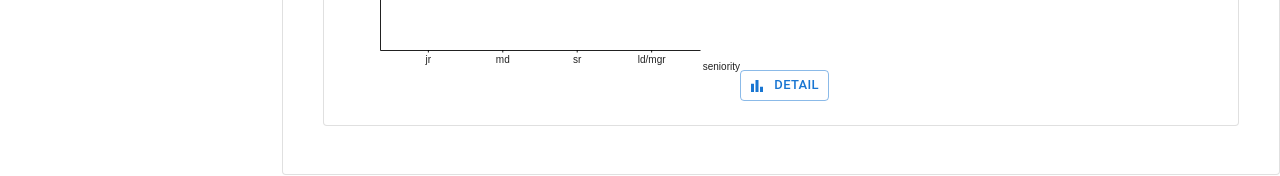
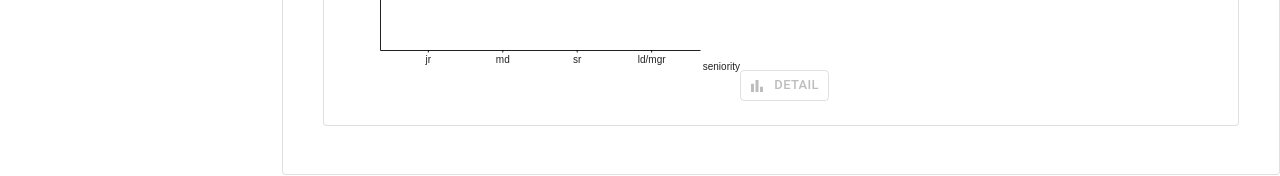
Before and after one commit to zacktcheng/remotive-jobs-visualization, a React (Create React App) app: page / in a window 1280 px wide. Both pictures are taken after a click on the tab "STACKED BAR CHART". Shown: the part 505-681 px from the top of the page. Built offline with nearby package versions, Linux system fonts and the light colour scheme.

Commit message:
fix default chart display

```diff
--- a/src/component/base/DraggableDialog.jsx
+++ b/src/component/base/DraggableDialog.jsx
@@ -14,7 +14,7 @@ const PaperComponent = (props) => {
   );
 }
 
-const DraggableDialog = ({ title, icon, children }) => {
+const DraggableDialog = ({ title, icon, openable, children }) => {
 
   const [open, setOpen] = React.useState(false);
   const handleClick = () => setOpen(true);
@@ -22,7 +22,7 @@ const DraggableDialog = ({ title, icon, children }) => {
 
   return (
     <>
-      <Button variant="outlined" size="small" onClick={handleClick} startIcon={icon}>{title}</Button>
+      <Button variant="outlined" size="small" onClick={handleClick} startIcon={icon} disabled={!openable}>{title}</Button>
       <Dialog
       open={open}
       onClose={handleClose}
--- a/src/component/chartSvg/BarChartSvg.jsx
+++ b/src/component/chartSvg/BarChartSvg.jsx
@@ -19,7 +19,8 @@ const appendBars = (xScale, yScale, height, margin, data, key, value, selection)
 const BarChartSvg = ({ data, dimension }) => {
   const ref = React.useRef();
   const attrs = Object.keys(data[0]), key = attrs[0], value = attrs[1];
-  const domain = { x: data.map(elem => elem[key]), y: [0, data.map(elem => elem[value]).sort((a, b) => b - a)[0]] };
+  const domain = { x: data.map(elem => elem[key]), y: [0, Math.max(...(data.map(elem => elem[value])))] };
+  if (domain.y[1] === 0) domain.y[1] = 1e+2;
   const text = { x: key, y: value };
   const { padding, margin, length } = getPaddingMarginLength(dimension);
 
--- a/src/component/chartSvg/LineChartSvg.jsx
+++ b/src/component/chartSvg/LineChartSvg.jsx
@@ -20,7 +20,8 @@ const appendLines = (xScale, yScale, margin, data, key, value, selection) => {
 const LineChartSvg = ({ data, dimension }) => {
   const ref = React.useRef();
   const attrs = Object.keys(data[0]), key = attrs[0], value = attrs[1];
-  const domain = { x: data.map(elem => elem[key]), y: [0, data.map(elem => elem[value]).sort((a, b) => b - a)[0]] };
+  const domain = { x: data.map(elem => elem[key]), y: [0, Math.max(...(data.map(elem => elem[value])))] };
+  if (domain.y[1] === 0) domain.y[1] = 1e+2;
   const text = { x: key, y: value };
   const { margin, length } = getPaddingMarginLength(dimension);
 
--- a/src/component/chartSvg/StackedBarChartSvg.jsx
+++ b/src/component/chartSvg/StackedBarChartSvg.jsx
@@ -40,7 +40,7 @@ const StackedBarChartSvg = ({ data, dimension }) => {
   const ref = React.useRef();
   const key = Object.keys(data[0])[0];
   const domain = { x: data.map(elem => elem[key]), y: [0, getYDomain(data, key)] };
-  const text = { x: key, y: 'value' };
+  const text = { x: key, y: 'frequency' };
   const { padding, margin, length } = getPaddingMarginLength(dimension);
 
   React.useEffect(() => {
--- a/src/component/compound/BarChart.jsx
+++ b/src/component/compound/BarChart.jsx
@@ -14,9 +14,10 @@ const BarChart = ({ toggleds }) => {
     setSubToggled(nextSubToggled);
     setBarChartData(getExpChartData(jobPostJSONs, [nextSubToggled]));
   }
+  const openable = toggleds && toggleds instanceof Array && toggleds.length > 0;
 
   return (
-    <DraggableDialog title={'Detail'} icon={<BarChartIcon />}>
+    <DraggableDialog title={'Detail'} icon={<BarChartIcon />} openable={openable}>
       <Toggles btnTxts={toggleds} handleChange={handleChange} toggleds={subToggled} />
       <BarChartSvg data={barChartData} dimension={{ x: 400, y: 400 }} />
     </DraggableDialog>
```
